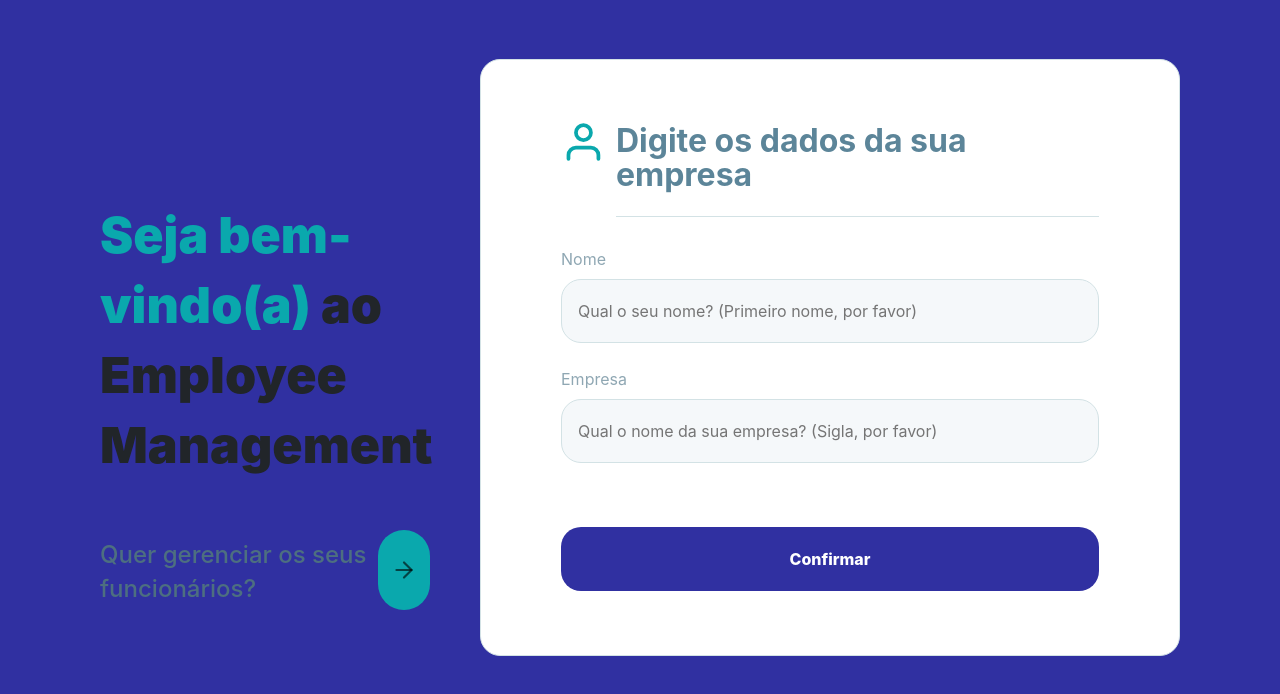
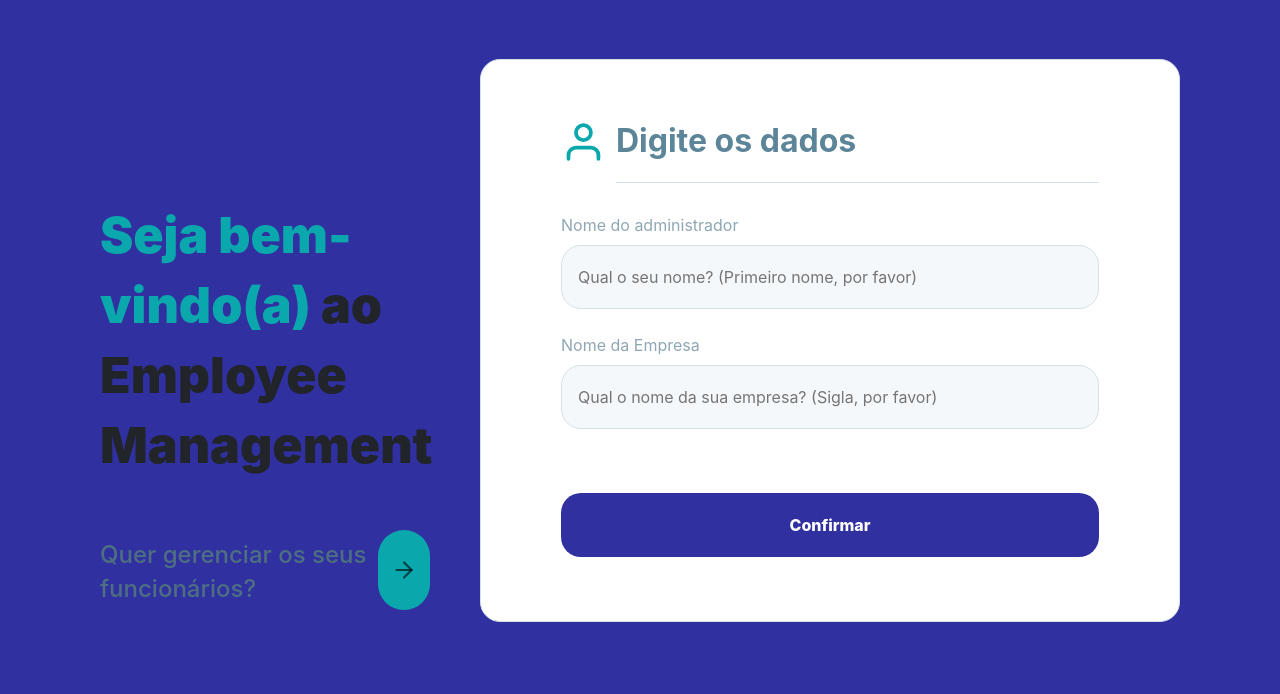
Before and after one commit to lgustavosoftwareengineer/management-of-employees-sys, a React (Create React App) app in the folder web/: page / in a window 1280 px wide. Shown: the top 694 px of the page. Built offline with nearby package versions, Linux system fonts and the light colour scheme.

Commit message:
✅ Finishing the readme

```diff
--- a/web/src/pages/Employee/EditEmployee/index.tsx
+++ b/web/src/pages/Employee/EditEmployee/index.tsx
@@ -1,5 +1,4 @@
 import React, { FormEvent, useEffect, useState } from "react";
-import { FiUser } from "react-icons/fi";
 import { BsFillPersonLinesFill } from "react-icons/bs";
 import { useHistory, useParams } from "react-router-dom";
 
@@ -7,6 +6,7 @@ import Sidebar from "../../../components/Sidebar";
 import api from "../../../services/api";
 
 import "./styles.css";
+import Loading from "../../../components/Loading";
 
 interface Employee {
   id: number;
@@ -51,7 +51,7 @@ export default function EditEmployee() {
   }, [params.id]);
 
   if (!employee) {
-    return <p>Carregando ...</p>;
+    return <Loading />;
   }
 
   async function handleSubmit(event: FormEvent) {
--- a/web/src/pages/Employee/ListAllEmployees/index.tsx
+++ b/web/src/pages/Employee/ListAllEmployees/index.tsx
@@ -7,14 +7,11 @@ import "./styles.css";
 import Sidebar from "../../../components/Sidebar";
 import api from "../../../services/api";
 import {
-  FiBriefcase,
   FiEdit2,
-  FiFile,
   FiPlus,
   FiTrash,
   FiUsers,
   FiUser,
-  FiPaperclip,
   FiHome,
 } from "react-icons/fi";
 import Loading from "../../../components/Loading";
--- a/web/src/pages/Landing/index.tsx
+++ b/web/src/pages/Landing/index.tsx
@@ -1,10 +1,8 @@
-import React, { FormEvent, useEffect, useState } from "react";
+import React, { FormEvent, useState } from "react";
 import { FiArrowRight, FiUser } from "react-icons/fi";
-import { Link, useHistory } from "react-router-dom";
+import { useHistory } from "react-router-dom";
 
 import "./styles.css";
-
-import planning from "../../images/landing.jpg";
 
 function Landing() {
   const history = useHistory();
@@ -52,11 +50,11 @@ function Landing() {
                   id="employee-icon-edit"
                   style={{ marginTop: -7, marginRight: 10 }}
                 />
-                <legend>Digite os dados da sua empresa</legend>
+                <legend>Digite os dados</legend>
               </div>
 
               <div className="input-block" style={{ marginTop: -30 }}>
-                <label htmlFor="name">Nome</label>
+                <label htmlFor="name">Nome do administrador</label>
                 <input
                   id="name"
                   placeholder="Qual o seu nome? (Primeiro nome, por favor)"
@@ -66,7 +64,7 @@ function Landing() {
                 />
               </div>
               <div className="input-block">
-                <label htmlFor="name">Empresa</label>
+                <label htmlFor="name">Nome da Empresa</label>
                 <input
                   id="company"
                   placeholder="Qual o nome da sua empresa? (Sigla, por favor)"
--- a/web/src/pages/Role/EditRole/index.tsx
+++ b/web/src/pages/Role/EditRole/index.tsx
@@ -1,6 +1,7 @@
 import React, { FormEvent, useEffect, useState } from "react";
 import { FiFileText } from "react-icons/fi";
 import { useHistory, useParams } from "react-router-dom";
+import Loading from "../../../components/Loading";
 
 import Sidebar from "../../../components/Sidebar";
 import api from "../../../services/api";
@@ -32,7 +33,7 @@ export default function EditRole() {
   }, [params.id]);
 
   if (!role) {
-    return <p>Carregando ...</p>;
+    return <Loading />;
   }
 
   async function handleSubmit(event: FormEvent) {
--- a/web/src/pages/Role/ListAllRoles/index.tsx
+++ b/web/src/pages/Role/ListAllRoles/index.tsx
@@ -1,15 +1,13 @@
 import React, { useEffect, useState } from "react";
 import {
-  FiArrowRight,
   FiBriefcase,
   FiEdit2,
   FiHome,
-  FiPaperclip,
   FiPlus,
   FiTrash,
   FiUser,
 } from "react-icons/fi";
-import { Link, useHistory } from "react-router-dom";
+import { useHistory } from "react-router-dom";
 import Loading from "../../../components/Loading";
 import Sidebar from "../../../components/Sidebar";
 
--- a/web/src/pages/Role/RoleDetails/index.tsx
+++ b/web/src/pages/Role/RoleDetails/index.tsx
@@ -1,6 +1,7 @@
 import React, { FormEvent, useEffect, useState } from "react";
 import { FiFileText } from "react-icons/fi";
 import { useHistory, useParams } from "react-router-dom";
+import Loading from "../../../components/Loading";
 
 import Sidebar from "../../../components/Sidebar";
 import api from "../../../services/api";
@@ -29,7 +30,7 @@ export default function RoleDetails() {
   }, []);
 
   if (!role) {
-    return <p>Carregando ...</p>;
+    return <Loading />;
   }
   return (
     <div id="page-create-role">
```
Also changed, not shown: 2 other files (tests, documents, lock files or other folders).
